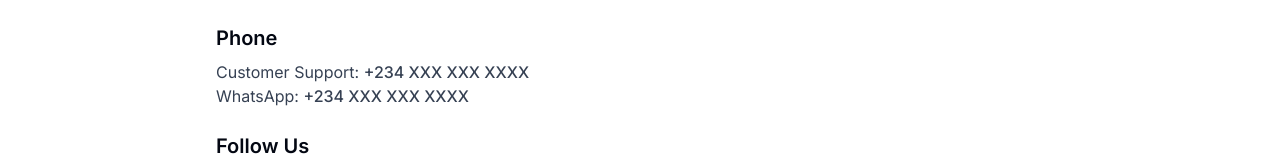
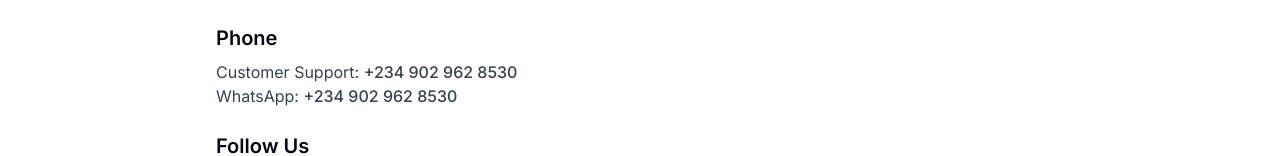
Before and after one commit to agbajekehinde/land-verify, a Next.js app: page /contact-us in a window 1280 px wide. Shown: the part 286-442 px from the top of the page. Built offline with nearby package versions, Linux system fonts and the light colour scheme; a web font is replaced by a local one.

Commit message:
modified:   app/contact-us/page.tsx

```diff
--- a/app/contact-us/page.tsx
+++ b/app/contact-us/page.tsx
@@ -19,8 +19,8 @@ const Contact: React.FC = () => {
           </Section>
 
           <Section title="Phone">
-            <p>Customer Support: <span className="font-medium">+234 XXX XXX XXXX</span></p>
-            <p>WhatsApp: <span className="font-medium">+234 XXX XXX XXXX</span></p>
+            <p>Customer Support: <span className="font-medium">+234 902 962 8530</span></p>
+            <p>WhatsApp: <span className="font-medium">+234 902 962 8530</span></p>
           </Section>
 
           <Section title="Follow Us">
```
